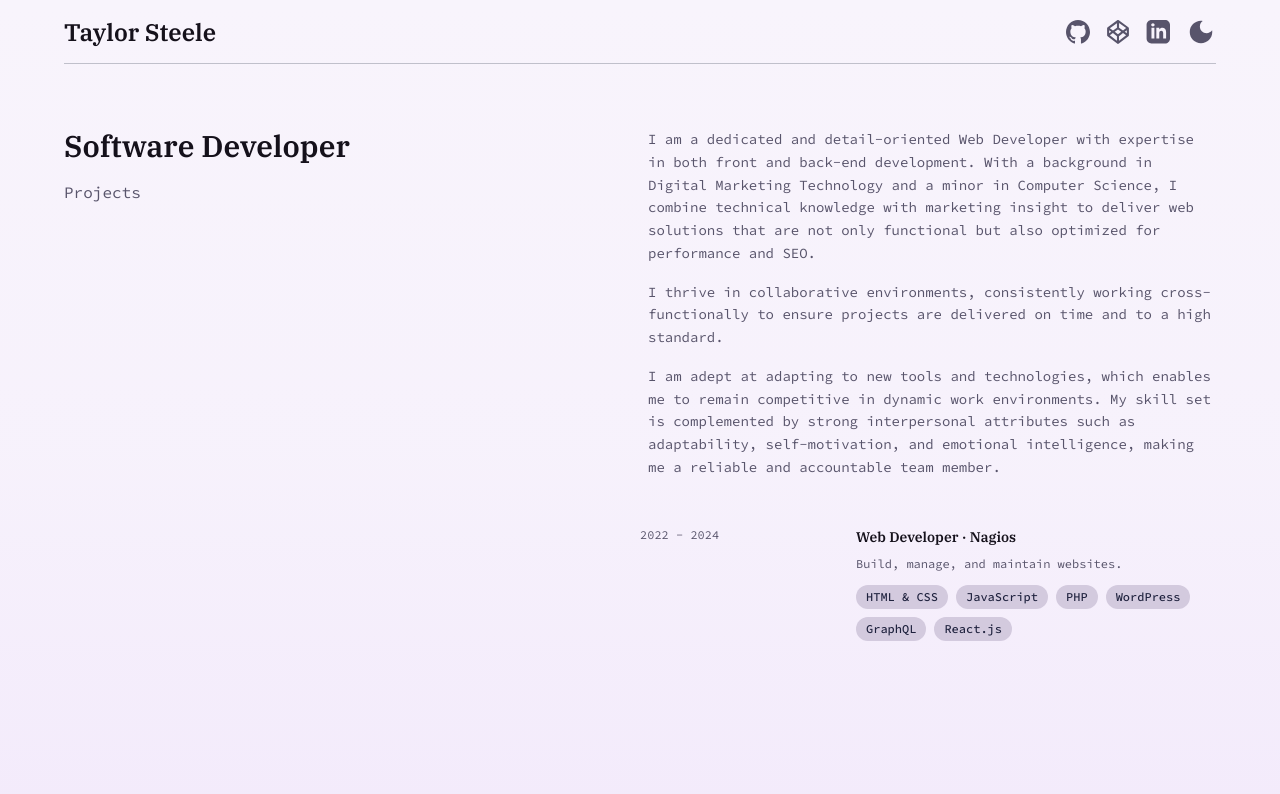
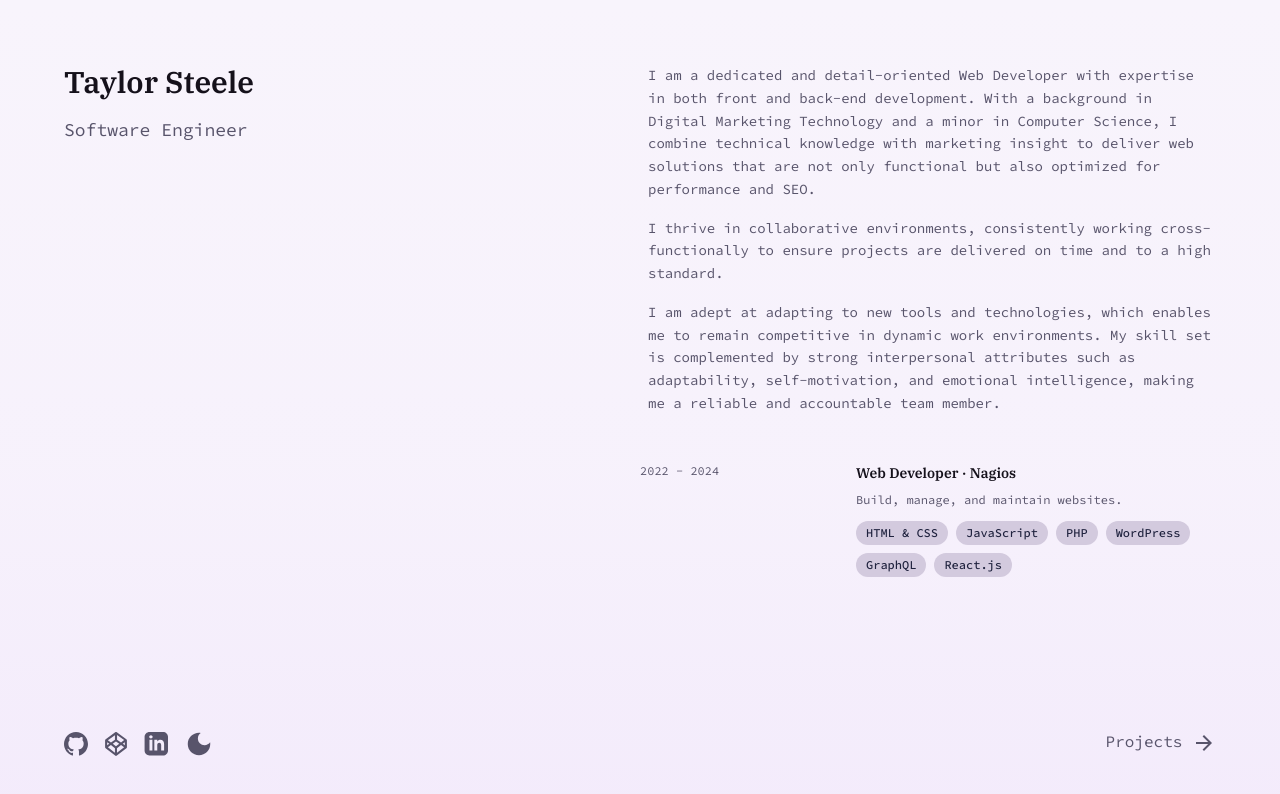
Before and after one commit to MashedTaytors/Steele-site, a Next.js app: page / in a window 1280 px wide. Shown: the top 794 px of the page. Built offline with nearby package versions, Linux system fonts and the light colour scheme; no server answers.

Commit message:
modify layouts to allow child layouts to have header/footer optionally and have footer on home page.tsx. move projects link to footer and add experience on homepage

```diff
--- a/src/app/layout.tsx
+++ b/src/app/layout.tsx
@@ -1,7 +1,5 @@
 import { IBM_Plex_Serif, Source_Code_Pro } from "next/font/google";
 import { cookies } from 'next/headers';
-import Header from "@/components/header";
-// import Footer from "@/components/footer";
 import "./globals.css";
 
 const ibmPlexSerif = IBM_Plex_Serif({
@@ -32,11 +30,7 @@ export default async function RootLayout({ children }: { children: React.ReactNo
       <head>
       </head>
       <body className={`${ibmPlexSerif.variable} ${sourceCodePro.variable} antialiased min-h-screen flex flex-col w-full items-center`}>
-      <Header />
-        <main className="flex flex-col flex-grow w-content gap-16 lg:gap-8">
           {children}
-        </main>
-      {/* <Footer /> */}
       </body>
     </html>
   );
--- a/src/app/page.tsx
+++ b/src/app/page.tsx
@@ -1,6 +1,6 @@
 import React from "react";
-import Link from "next/link";
 import type { Metadata } from "next";
+import Footer from "@/components/footer";
 
 
 export const metadata: Metadata = {
@@ -10,17 +10,14 @@ export const metadata: Metadata = {
 
 export default function Home() {
   return (
+      <main className="flex flex-col flex-grow w-content gap-16 lg:gap-8">
         <div className="flex flex-col gap-4 items-start justify-between py-16 md:flex-row">
-
         {/* Headings and Nav */}
           <div className="flex flex-col gap-4 w-full md:w-1/2">
           {/* div containing headers */}
             <div className="flex flex-col gap-4">
-            <h1 className="text-2xl font-ibmPlexSerif text-primaryText font-semibold lg:text-3xl">Software Developer</h1>
-          </div>
-        {/* Links */}
-          <div>
-          <Link href="/projects/" className="text-secondaryText text-base font-sourceCodePro">Projects</Link>
+              <h1 className="text-2xl font-ibmPlexSerif text-primaryText font-semibold lg:text-3xl">Taylor Steele</h1>
+              <h2 className="text-lg font-sourceCodePro text-secondaryText"> Software Engineer</h2>
             </div>
           </div>
 
@@ -69,7 +66,9 @@ export default function Home() {
             </div>
 
           </div>
+        </div>
 
-    </div>
+        <Footer />
+      </main>
   );
 }
--- a/src/app/projects/layout.tsx
+++ b/src/app/projects/layout.tsx
@@ -1,4 +1,5 @@
 
+import Header from "@/components/header";
 import "./../globals.css";
 import ProjectsSidebar from "@/components/projects-sidebar";
 
@@ -6,11 +7,14 @@ import ProjectsSidebar from "@/components/projects-sidebar";
 export default async function ProjectsLayout({ children }: { children: React.ReactNode }) {
 
   return (
-    <div className="flex flex-col gap-16 py-8 md:flex-row">
-      <ProjectsSidebar />
-      <div className="w-full md:w-3/4">
-        {children}
+    <main className="flex flex-col flex-grow w-content gap-0">
+      <Header />
+      <div className="flex flex-col gap-16 py-8 md:flex-row">
+        <ProjectsSidebar />
+        <div className="w-full md:w-3/4">
+          {children}
+        </div>
       </div>
-    </div>
+    </ main>
   );
 }
--- a/src/components/footer.tsx
+++ b/src/components/footer.tsx
@@ -1,17 +1,20 @@
 import React from "react";
-import NavLinks from "./nav-links";
+import SocialIcons from "./social-icons";
+import Link from "next/link";
+import ArrowForwardIcon from '@mui/icons-material/ArrowForward';
 
 // TODO: Make a contact me link/form
 
 const Footer: React.FC = () => {
   return (
-    <footer className="flex w-full justify-center py-16">
-      <div className="flex w-content">
-       {/* <SocialIcons /> */}
-       <NavLinks />
+    <footer className="flex w-full justify-start py-16">
+      <div className="md:w-1/3">
+        <SocialIcons />
+      </div>
         {/* empty column for layout */}
-        <div className="lg:w-1/2"></div>
-      </div>
+        <div className="flex justify-end md:w-2/3">
+        <Link href="/projects/" className="text-secondaryText text-base font-sourceCodePro">Projects <ArrowForwardIcon /></Link>
+        </div>
     </footer>
   );
 };
--- a/src/components/header.tsx
+++ b/src/components/header.tsx
@@ -6,7 +6,7 @@ import SocialIcons from "./social-icons";
 const Header = () => {
     return (
         <header className="flex flex-row justify-center w-full max-h-16">
-            <div className="flex flex-row justify-between w-content border-b border-gray-500 border-opacity-40">
+            <div className="flex flex-row justify-between w-full border-b border-gray-500 border-opacity-40">
                 {/* left header */}
                 <Link href={"/"} className="flex flex-row h-16 items-center justify-center text-2xl font-ibmPlexSerif text-primaryText font-semibold"> Taylor Steele </Link>
 
--- a/tailwind.config.ts
+++ b/tailwind.config.ts
@@ -3,7 +3,7 @@ import type { Config } from "tailwindcss";
 const config: Config = {
   darkMode: "class", // Enable class-based dark mode
   content: [
-    "./src/pages/**/*.{js,ts,jsx,tsx,mdx}",
+    "./src/pages/**/*.{js,ts,jsx,tsx,mdx}", //unused
     "./src/components/**/*.{js,ts,jsx,tsx,mdx}",
     "./src/app/**/*.{js,ts,jsx,tsx,mdx}",
   ],
```
Also changed, not shown: src/app/projects/page.tsx (indentation only). Lines whose indentation alone changed are shown as unchanged.
